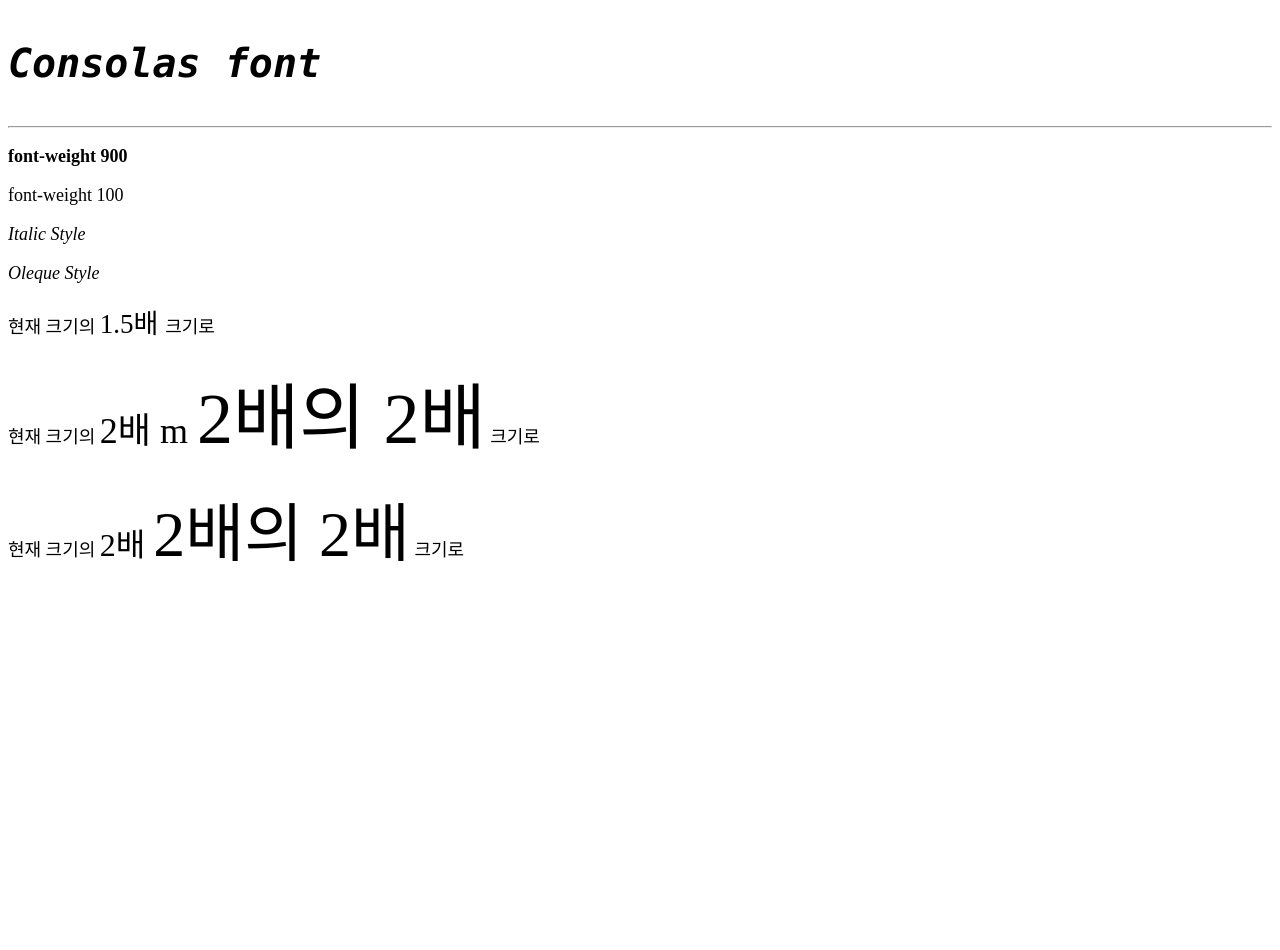
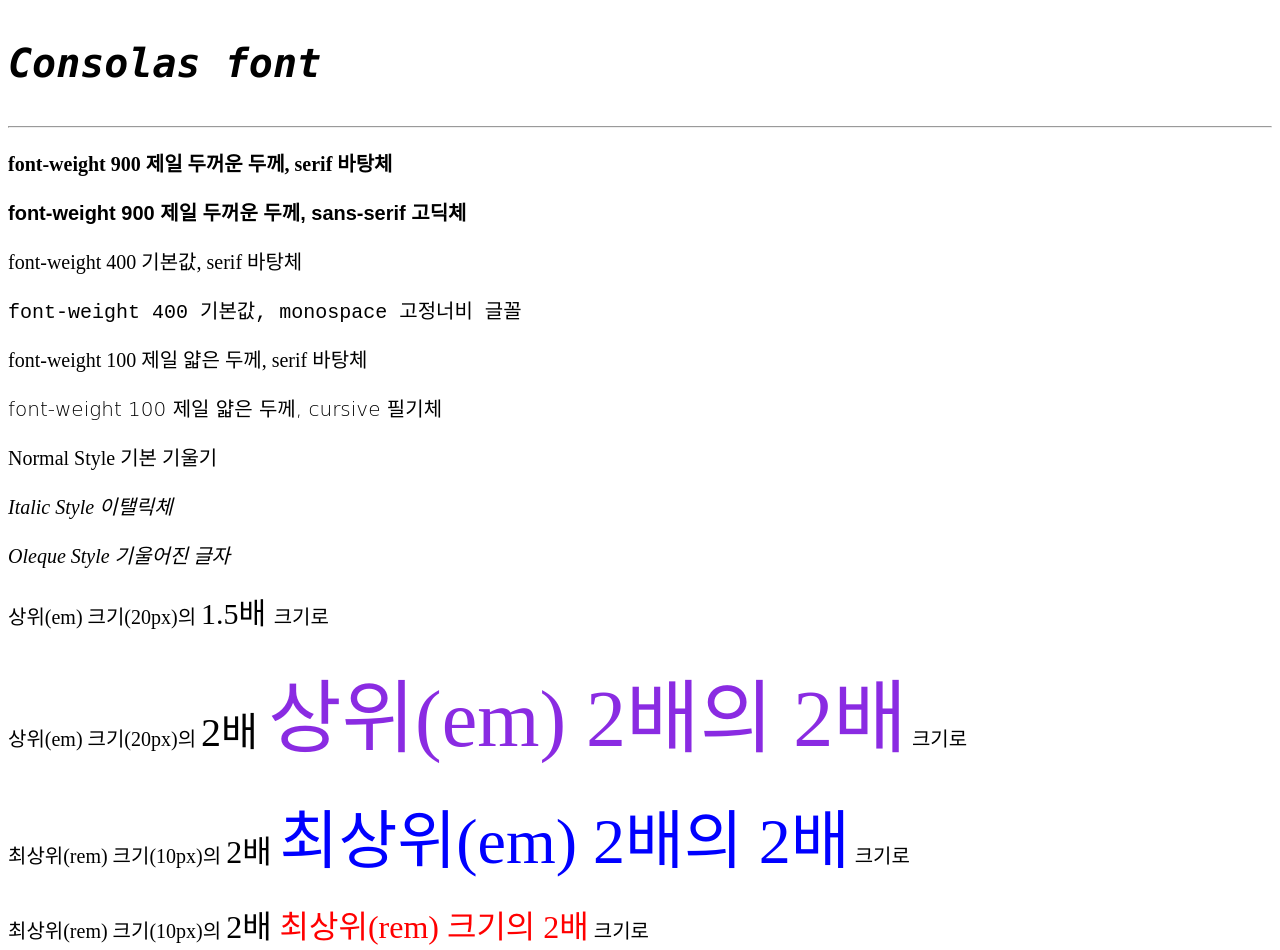
Before and after one commit to dohunki/java502, a plain HTML site: page JAVA 수업 내용/htmlcss3/css2/css2-2.html in a window 1280 px wide. Before the commit the page ends 800 px from the top, so only its background shows below. Drawn offline with Linux system fonts and the light colour scheme; a web font is replaced by a local one.

Commit message:
11월 20일

```diff
--- a/JAVA 수업 내용/htmlcss3/css2/css2-2.html
+++ b/JAVA 수업 내용/htmlcss3/css2/css2-2.html
@@ -12,27 +12,36 @@
     <style>
         body {
             font-family: "Times New Roman", Serif;
-            font-size: large;
+            font-size: 20px;
         }
         h3 {
-            font: italic bold 40px consolas, sans-serif;
+            font: italic bold 40px consolas, monospace;
+            /* 단축속성은 기울기, 두께, 크기, 글꼴(글꼴1, 글꼴2, ... : 적용순서) 순으로 작성*/
         }
     </style>
 </head>
 <body>
     <h3>Consolas font</h3>
     <hr>
-    <p style="font-weight: 900;">font-weight 900</p>
-    <p style="font-weight:1900;">font-weight 100</p>
-    <p style="font-style: italic;"> Italic Style</p>
-    <p style="font-style: oblique;"> Oleque Style</p>
+    <p style="font-weight: 900;">font-weight 900 제일 두꺼운 두께, serif 바탕체</p>
+    <p style="font-weight: 900; font-family: sans-serif;">font-weight 900 제일 두꺼운 두께, sans-serif 고딕체</p>
+    <p style="font-weight: 400;">font-weight 400 기본값, serif 바탕체</p>
+    <p style="font-weight: 400; font-family: monospace;">font-weight 400 기본값, monospace 고정너비 글꼴</p>
+    <p style="font-weight: 100;">font-weight 100 제일 얇은 두께, serif 바탕체</p>
+    <p style="font-weight: 100; font-family: cursive;">font-weight 100 제일 얇은 두께, cursive 필기체</p>
+    <p style="font-style: normal;"> Normal Style 기본 기울기</p>
+    <p style="font-style: italic;"> Italic Style 이탤릭체</p>
+    <p style="font-style: oblique;"> Oleque Style 기울어진 글자</p>
 
-    <p>현재 크기의 <span style="font-size: 1.5em;">1.5배 </span> 크기로</p>
+    <p>상위(em) 크기(20px)의 <span style="font-size: 1.5em;">1.5배 </span> 크기로</p>
 
-    <p>현재 크기의 <span style="font-size: 2em;">2배 m
-        <span style="font-size: 2em">2배의 2배</span></span> 크기로</p>
+    <p>상위(em) 크기(20px)의 <span style="font-size: 2em;">2배
+        <span style="font-size: 2em; color: blueviolet;"> 상위(em) 2배의 2배</span></span> 크기로</p>
 
-    <p>현재 크기의 <span style="font-size: 2rem;">2배
-        <span style="font-size: 2em">2배의 2배</span></span> 크기로</p>
+    <p>최상위(rem) 크기(10px)의 <span style="font-size: 2rem;">2배
+        <span style="font-size: 2em; color: blue;">최상위(em) 2배의 2배</span></span> 크기로</p>
+
+    <p>최상위(rem) 크기(10px)의 <span style="font-size: 2rem;">2배
+        <span style="font-size: 2rem; color: red;">최상위(rem) 크기의 2배</span></span> 크기로</p>
 </body>
 </html>
```
Also changed, not shown: JAVA 수업 내용/htmlcss3/css2/css2-1.html (+13 -4 lines), JAVA 수업 내용/htmlcss3/css2/css2-3.html (+1 -1 lines).
